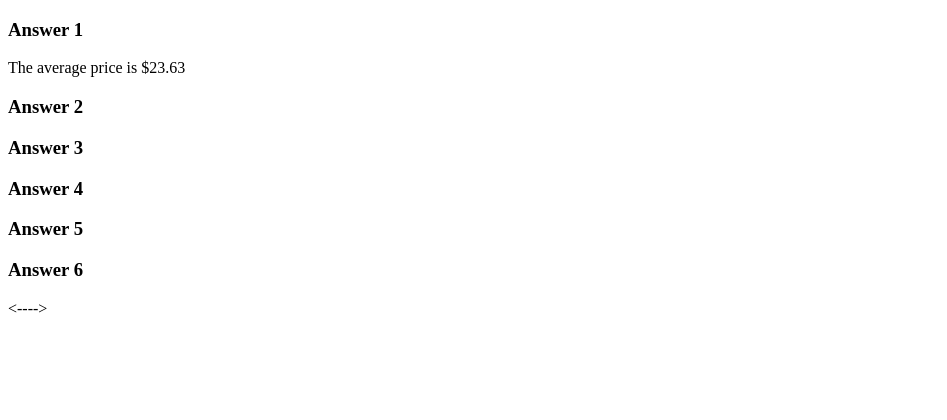
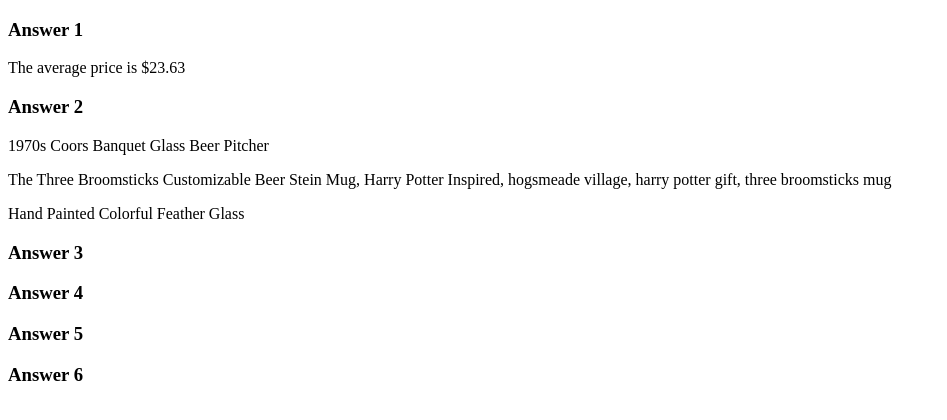
Before and after one commit to Christophin/FunctionalEtsyItems, a plain HTML site: page index.html in a window 1280 px wide. Shown: the whole page, without its empty margins (0-947 px from the left). Drawn offline with Linux system fonts and the light colour scheme.

Commit message:
question 2 hard mode done.

```diff
--- a/index.html
+++ b/index.html
@@ -25,7 +25,7 @@
     <div class="answer" id="answer6"></div>
 
     <script src="js/items.js"></script>
-    <--<script src="js/hard.js"></script>-->
+    <script src="js/hard.js"></script>
     <!--<script src="js/main.js"></script>-->
   </body>
 </html>
--- a/js/hard.js
+++ b/js/hard.js
@@ -10,3 +10,12 @@
 
 avgPrice = avgPrice.reduce(function (a, b) { return a + b; });
 question1.innerHTML = "The average price is" + " " + "$" + (avgPrice / items.length).toFixed(2);
+
+
+question2 = document.getElementById("answer2");
+
+items.forEach(function(object) {
+    if (object.price < 18 && object.price > 14) {
+        question2.innerHTML += "<p>" + object.title + "</p>";
+    }
+});
```
